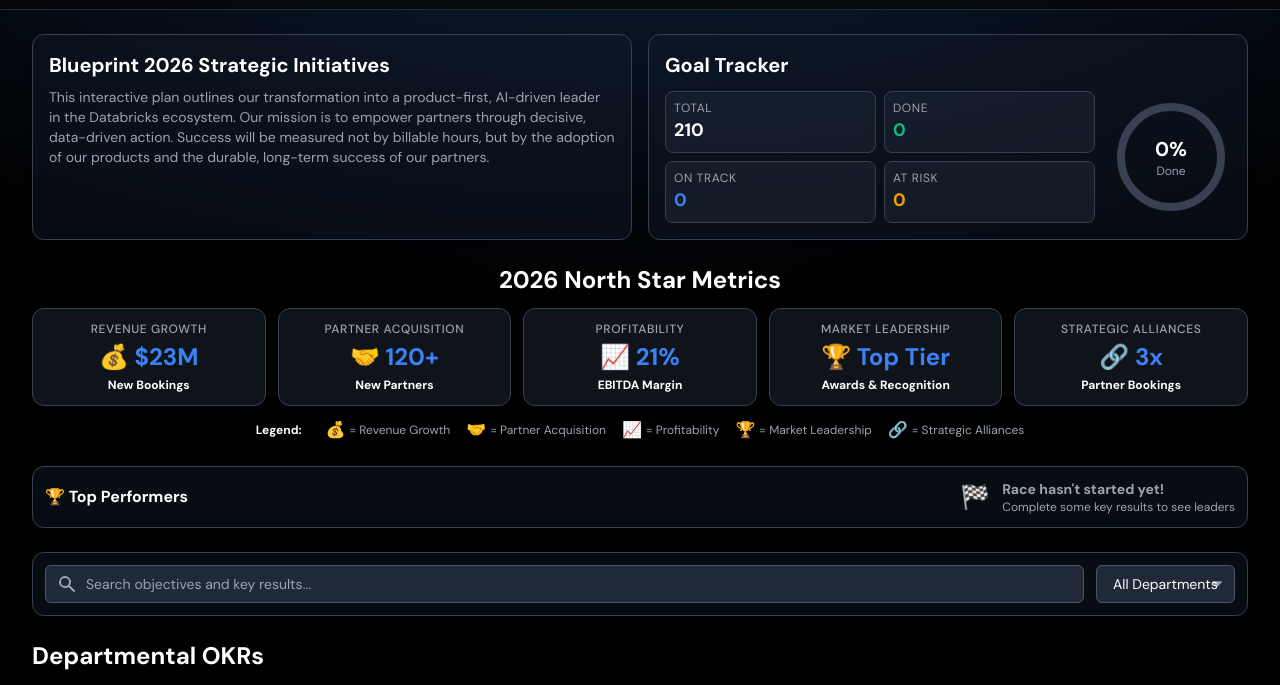
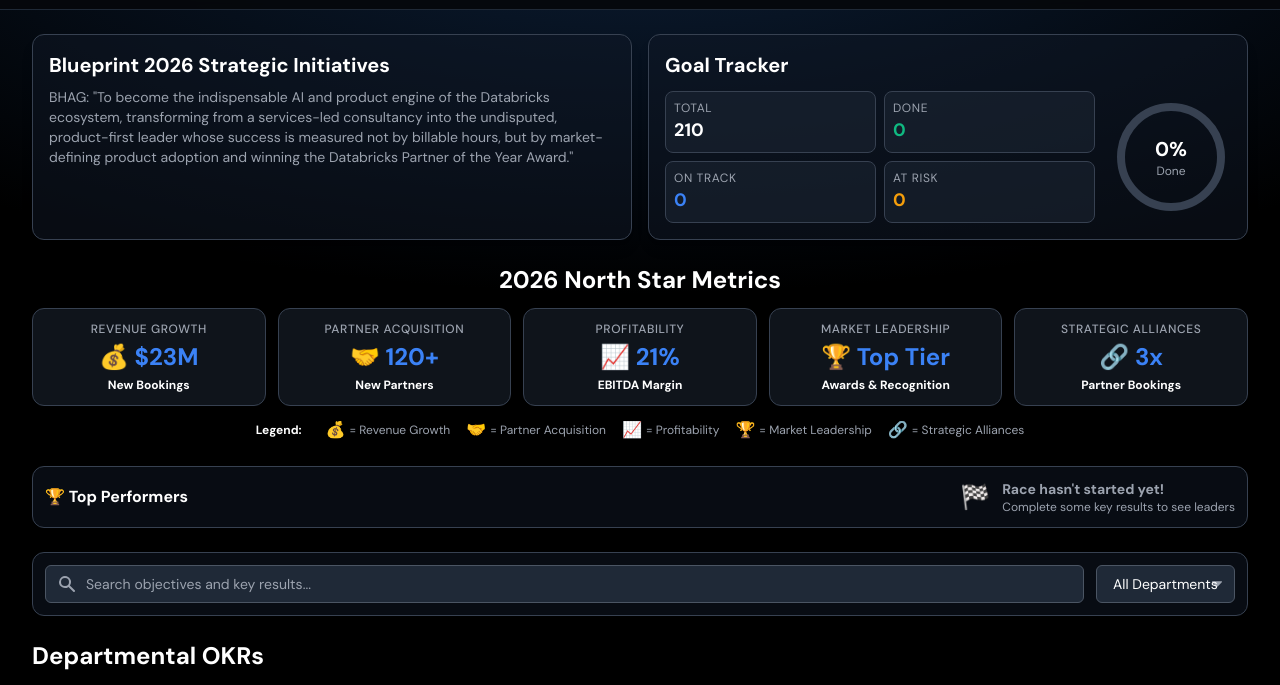
Before and after one commit to dw425/Testing3, a plain HTML site: page index.html in a window 1280 px wide. Shown: the part 106-791 px from the top of the page. Drawn offline with nearby package versions, Linux system fonts and the light colour scheme.

Commit message:
Revise strategic initiatives description in index.html
Updated the strategic initiatives description to reflect a more ambitious vision.

```diff
--- a/index.html
+++ b/index.html
@@ -113,7 +113,7 @@
             <section class="bg-gray-900/50 border border-gray-700 p-4 rounded-xl shadow-lg">
                 <h2 class="text-xl font-bold text-white mb-2">Blueprint 2026 Strategic Initiatives</h2>
                 <p class="text-sm text-gray-400">
-                    This interactive plan outlines our transformation into a product-first, AI-driven leader in the Databricks ecosystem. Our mission is to empower partners through decisive, data-driven action. Success will be measured not by billable hours, but by the adoption of our products and the durable, long-term success of our partners.
+                    BHAG: "To become the indispensable AI and product engine of the Databricks ecosystem, transforming from a services-led consultancy into the undisputed, product-first leader whose success is measured not by billable hours, but by market-defining product adoption and winning the Databricks Partner of the Year Award."
                 </p>
             </section>
 
```
